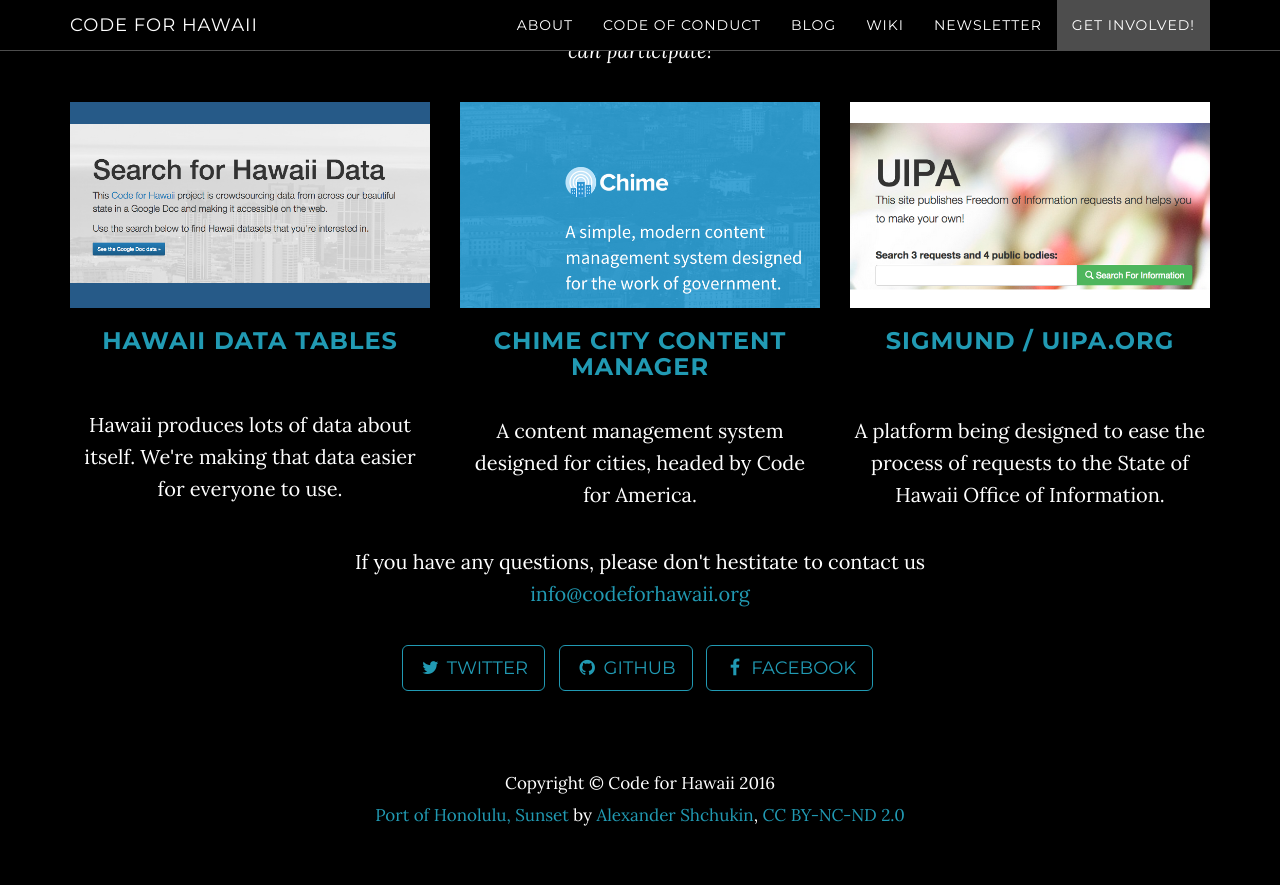
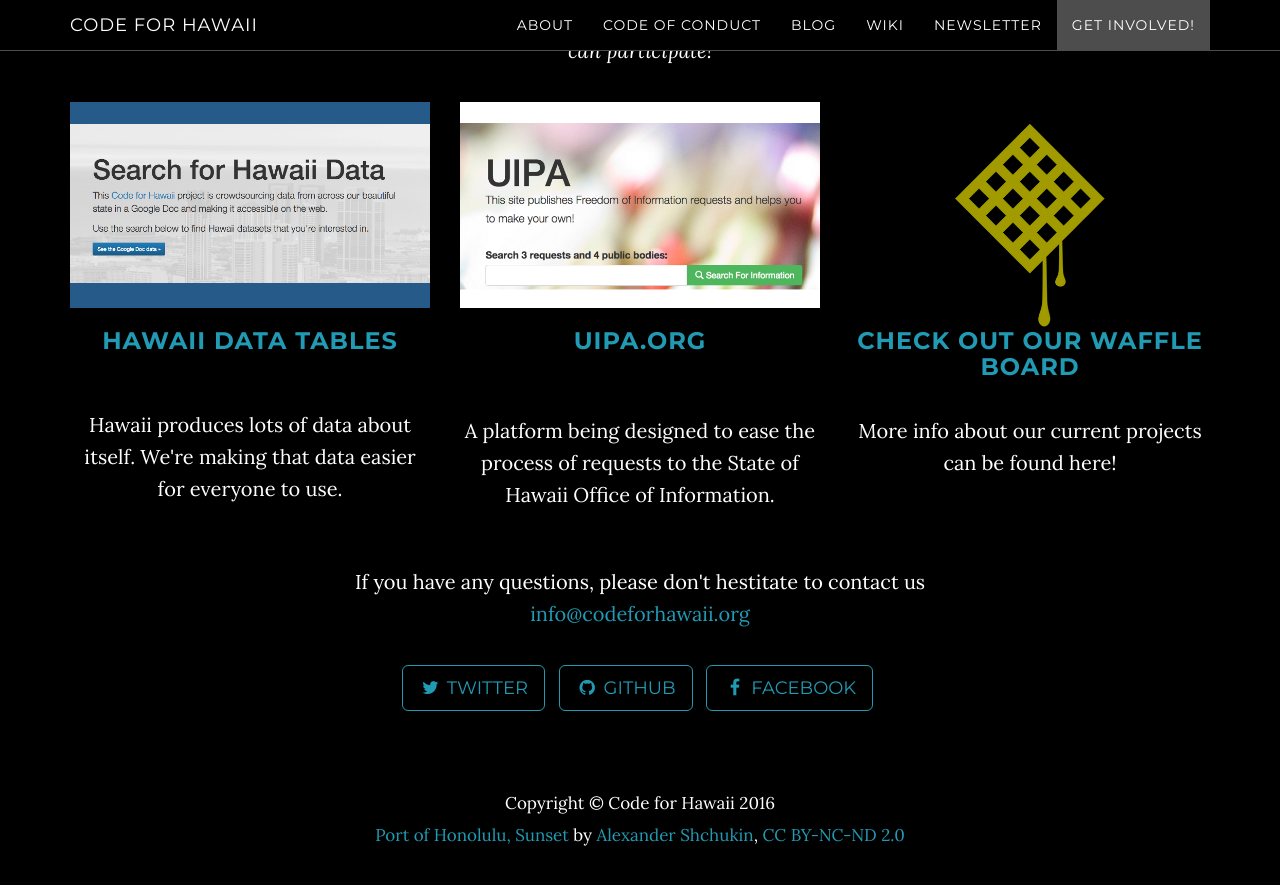
Before and after one commit to CodeWithAloha/codeforhawaii.github.io, a Jekyll site: the page built from index.html, in a window 1280 px wide and 900 px high, scrolled down 3014 px. Shown: the top 885 px of the window. Built offline with Jekyll 4.4.1, drawn with Linux system fonts in a browser that asks for light colours; comment, search, counter and statistics services are not loaded.

Commit message:
Removed old projects, added link to Waffle board
Removed CHIME since it’s being shut down, added link to Waffle board

```diff
--- a/_includes/getinvolved.html
+++ b/_includes/getinvolved.html
@@ -19,24 +19,25 @@
                 <p>Hawaii produces lots of data about itself. We're making that data easier for everyone to use.</p>
             </div>
             <div class="col-md-4 portfolio-item">
-                <a href="http://chimecms.org/">
-                    <img class="img-responsive" src="img/chime.png" alt="Chime screenshot">
+                <a href="http://beta.uipa.org/">
+                    <img class="img-responsive" src="img/uipa.png" alt="Chime screenshot">
                 </a>
                 <br>
                 <h3>
-                    <a href="http://chimecms.org/">Chime City Content Manager</a>
-                </h3>
-                <p>A content management system designed for cities, headed by Code for America.</p>
-            </div>
-            <div class="col-md-4 portfolio-item">
-                <a href="http://beta.uipa.org/">
-                <img class="img-responsive" src="img/uipa.png" alt="UIPA.org screenshot">
-                </a>
-                <br>
-                <h3>
-                    <a href="http://beta.uipa.org/">Sigmund / uipa.org<br><br></a>
+                    <a href="http://beta.uipa.org/">uipa.org<br><br></a>
                 </h3>
                 <p>A platform being designed to ease the process of requests to the State of Hawaii Office of Information.</p>
+            </div>
+                <br>
+                <div class="col-md-4 portfolio-item">
+                <a href="https://waffle.io/codeforhawaii/projects">
+                <img class="img-responsive" src="img/waffle2.png" alt="waffle.io logo">
+                </a>
+                <h3>
+                    <a href="https://waffle.io/codeforhawaii/projects">Check out our Waffle Board</a>
+                </h3>
+                <p>More info about our current projects can be found here!</p>
+            </div>
             </div>
         </div>
         <br>
```
Also changed, not shown: img/waffle2.png (added).
